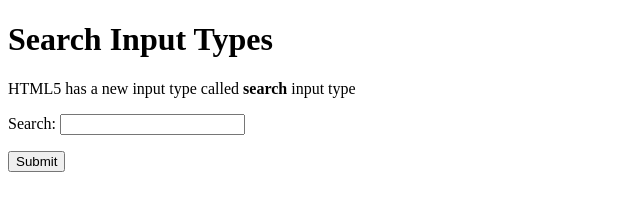
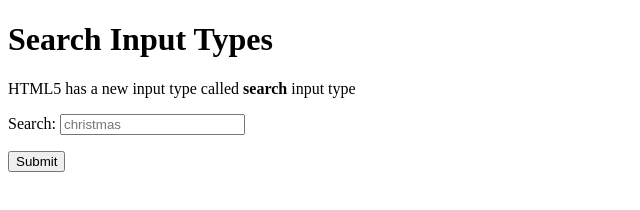
Before and after one commit to shafiswapnil/HTML5-Web-Forms, a plain HTML site: page 01-Exploring-New-Input-types/search.html in a window 1280 px wide. Shown: the full height of the page, 0-640 px from the left. Drawn offline with Linux system fonts and the light colour scheme.

Commit message:
placeholder in search input type

```diff
--- a/01-Exploring-New-Input-types/search.html
+++ b/01-Exploring-New-Input-types/search.html
@@ -12,7 +12,7 @@
 	<form action="">
 		<p>
 			<label for="search">Search:</label>
-			<input type="search" name="search" id="search">
+			<input type="search" name="search" id="search" placeholder="christmas">
 		</p>
 		<p>
 			<input type="submit">
```
